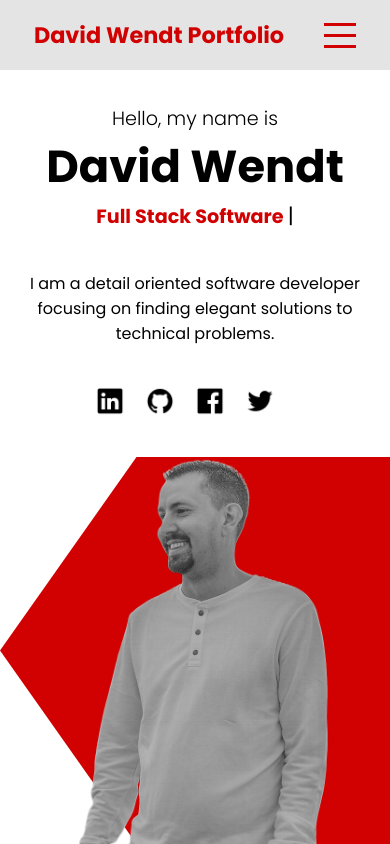
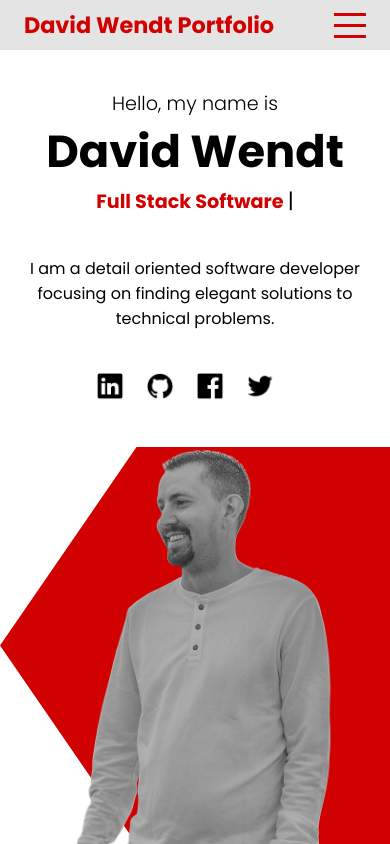
Before and after one commit to DavidWendtNJIT/Portfolio, a React (Create React App) app: page / in a window 390 px wide. Built offline with nearby package versions, Linux system fonts and the light colour scheme.

Commit message:
enhanced mobile UX

```diff
--- a/package.json
+++ b/package.json
@@ -1,5 +1,6 @@
 {
   "name": "portfolio",
+  "homepage": "http://davidwendt.tech",
   "version": "0.1.0",
   "private": true,
   "dependencies": {
--- a/src/app.scss
+++ b/src/app.scss
@@ -1,3 +1,5 @@
+@import "global.scss";
+
 .app {
   height: 100vh;
   overflow: hidden;
@@ -12,6 +14,12 @@
     scroll-snap-type: y mandatory;
     scrollbar-width: none;
 
+    @include for-size(phone) {
+      scroll-snap-type: none;
+      height: calc(100vh - 50px);
+      top: 50px;
+    }
+
     &::-webkit-scrollbar {
       display: none;
     }
@@ -19,6 +27,10 @@
       >* {
       height: calc(100vh - 70px);
       scroll-snap-align: start;
+
+      @include for-size(phone) {
+          height: calc(100vh - 50px)
+        }
 
       // .hidden {
       //     opacity: 0;
--- a/src/components/contact/contact.scss
+++ b/src/components/contact/contact.scss
@@ -118,6 +118,7 @@
 
       span {
         color: white;
+        text-align: center;
       }
     }
   }
--- a/src/components/projects/projects.scss
+++ b/src/components/projects/projects.scss
@@ -29,6 +29,7 @@
 
   @include for-size(phone) {
       font-size: 2em;
+      margin-bottom: 5%;
     }
 
   @include for-size(big-desktop) {
--- a/src/components/topbar/topbar.scss
+++ b/src/components/topbar/topbar.scss
@@ -9,6 +9,10 @@
   top: 0;
   z-index: 3;
   transition: all 1s ease;
+
+  @include for-size(phone) {
+      height: 50px;
+    }
 
   .wrapper {
     padding: 0px 30px;
@@ -37,7 +41,7 @@
 
         @include for-size(phone) {
             font-size: 1.4em;
-            margin-right: 40px;
+            margin-right: 60px;
           }
       }
 
```
Also changed, not shown: 1 other file (tests, documents, lock files or other folders).
